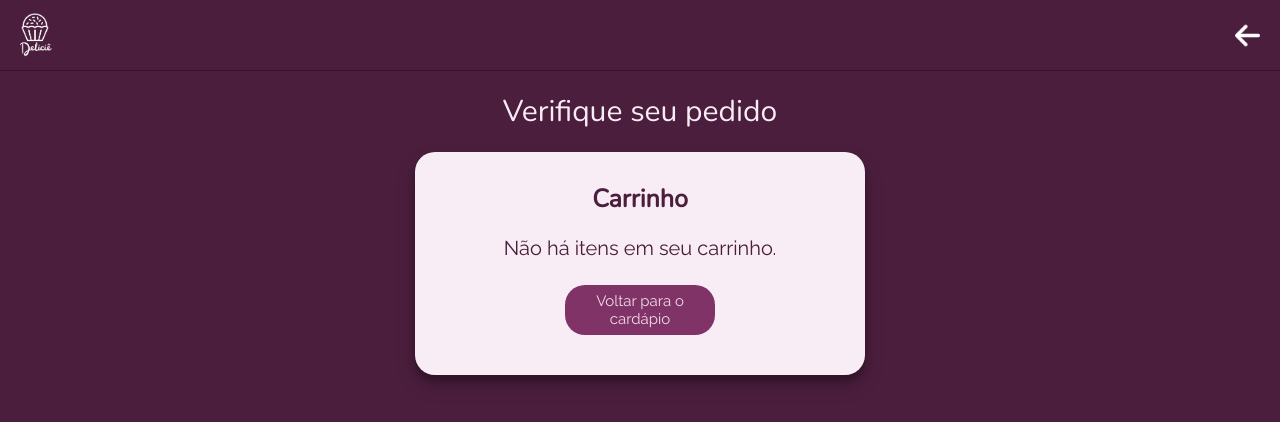
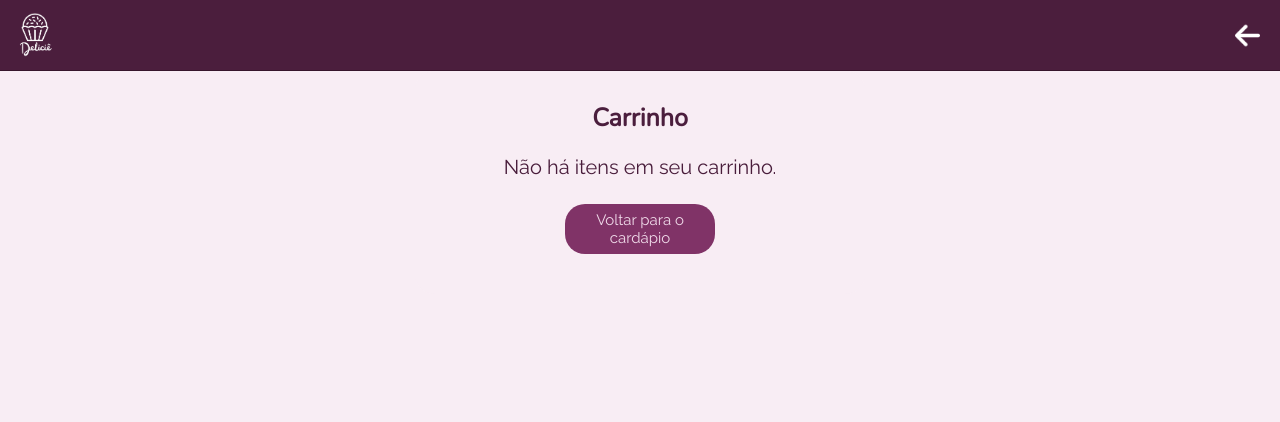
Before and after one commit to ciscosweater/cardapiodelicie, a React (Create React App) app: page /cart in a window 1280 px wide. Shown: the top 422 px of the page. Built offline with nearby package versions, Linux system fonts and the light colour scheme.

Commit message:
changes to check order page

```diff
--- a/src/components/checkOrder/index.js
+++ b/src/components/checkOrder/index.js
@@ -4,7 +4,7 @@ import { CartContext } from "../../contexts/cartContext";
 import CartItem from "../cartItem";
 import WhatsApp from "../../assets/whatsapp.png";
 import CheckIcon from "../../assets/check.png";
-import { CartButton, CartTitle, CheckboxContainer, CheckboxText, HiddenCheckbox, ItemsMessage, MenuDiv, NeighbourhoodInput, PaymentSelect, ReferenceInput, StreetInput, StyledCheckbox, SumDiv, TotalSum, TotalTitle, WhatsAppButton, WhatsAppIcon, WhatsAppText } from "./styles";
+import { CartButton, CartSubtitle, CartTitle, CheckboxContainer, CheckboxText, HiddenCheckbox, ItemsMessage, MenuDiv, NeighbourhoodInput, PaymentSelect, ReferenceInput, StreetInput, StyledCheckbox, SumDiv, TotalSum, TotalTitle, WhatsAppButton, WhatsAppIcon, WhatsAppText } from "./styles";
 
 function CheckOrder() {
     const [checked, setChecked] = useState(false);
@@ -85,6 +85,7 @@ O valor a ser pago pelo pedido é de *R$${totalSum.toFixed(2)}*${checked ? '' :
                 <ItemsMessage>Não há itens em seu carrinho.</ItemsMessage>
                 :
                 <>
+                    <CartSubtitle>Verifique seu pedido antes de finalizar.</CartSubtitle>
                     {itemsArray.map((item) => (
                         <CartItem
                             key={item.key}
--- a/src/components/checkOrder/styles.js
+++ b/src/components/checkOrder/styles.js
@@ -5,14 +5,13 @@ export const MenuDiv = styled.div`
     max-width: 450px;
     min-height: 100px;
     background-color: #f8edf4;
-    margin: 20px 0px 100px 0px;
+    margin-bottom: 50px;
     border-radius: 20px;
     display: flex;
     flex-direction: column;
     align-items: center;
     justify-content: space-around;
     padding: 40px 0;
-    box-shadow: rgba(0, 0, 0, 0.19) 0px 10px 20px, rgba(0, 0, 0, 0.23) 0px 6px 6px;
 `;
 
 export const ItemsMessage = styled.span`
@@ -20,6 +19,7 @@ export const ItemsMessage = styled.span`
     color:  #491d3b;
     font-family: 'Raleway', sans-serif;
     font-weight: 500;
+    margin-top: 20px;
     margin-bottom: 15px;
 `;
 
@@ -215,6 +215,14 @@ export const CartTitle = styled.span`
     text-align: center;
     font-weight: bold;
     color: #4b1e3d;
-    margin-bottom: 20px;
     margin-top: -10px;
 `;
+
+export const CartSubtitle = styled.span`
+    font-family: 'Raleway', sans-serif;
+    font-size: 15px;
+    text-align: center;
+    color: #4b1e3d;
+    margin-top: 10px;
+    margin-bottom: 30px;
+`;
--- a/src/pages/cart/index.js
+++ b/src/pages/cart/index.js
@@ -4,7 +4,7 @@ import CheckOrder from "../../components/checkOrder";
 import Header from "../../components/header";
 import ArrowPic from "../../assets/arrow.png";
 import { CartContext } from "../../contexts/cartContext";
-import { CartContainer, PageTitle } from "./styles";
+import { CartContainer } from "./styles";
 
 function CartPage() {
     const { wipeCart } = useContext(CartContext);
@@ -18,7 +18,6 @@ function CartPage() {
     return (
         <CartContainer>
             <Header onclick={handleQuit} icon={ArrowPic} />
-            <PageTitle>Verifique seu pedido</PageTitle>
             <CheckOrder />
         </CartContainer>
     );
--- a/src/pages/cart/styles.js
+++ b/src/pages/cart/styles.js
@@ -4,11 +4,6 @@ export const CartContainer = styled.div`
     display: flex;
     flex-direction: column;
     align-items: center;
+    background-color: #f8edf4;
+    min-height: 100vh;
 `;
-
-export const PageTitle = styled.span`
-    font-family: 'Nunito', sans-serif;
-    font-size: 30px;
-    color: #f8edf4;
-    padding-top: 20px;
-`;
```
